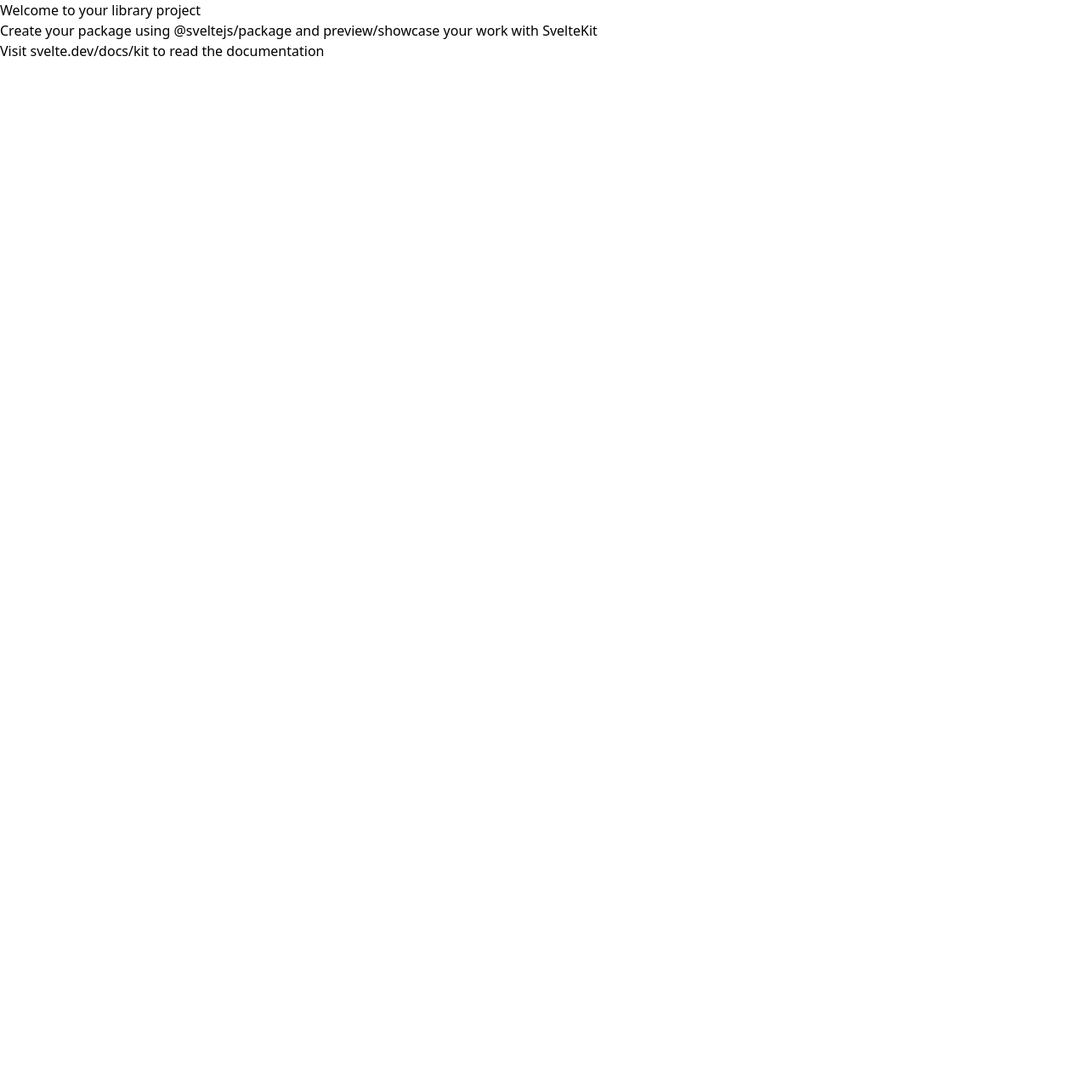
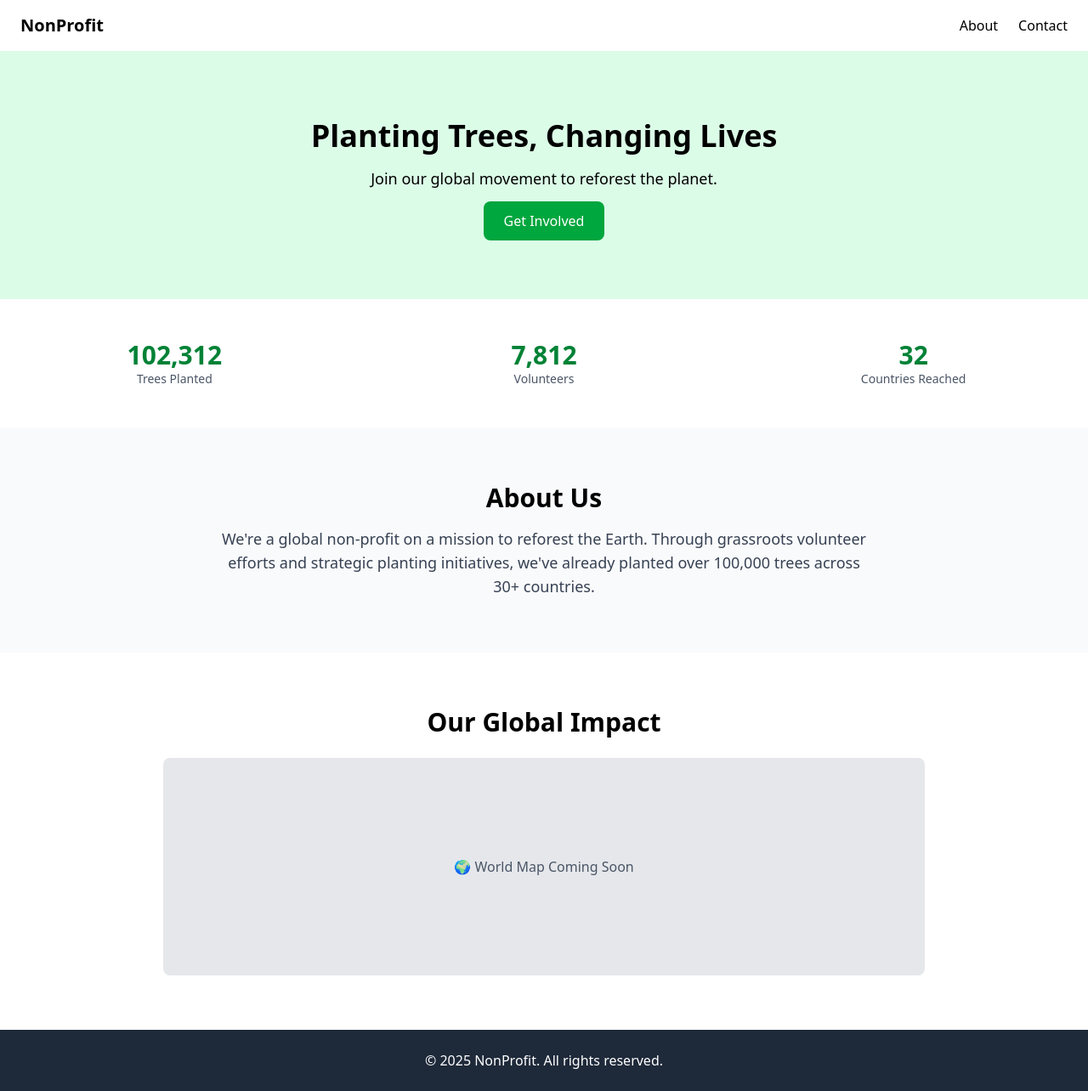
Before and after one commit to LysanderDavis/esperer-demo, a SvelteKit app: page / in a window 1280 px wide. Shown: the whole page at 85% size. Before the commit the page ends 800 px from the top, so only its background shows below. Built offline with nearby package versions, Linux system fonts and the light colour scheme.

Commit message:
backbone

```diff
--- /dev/null
+++ b/src/lib/components/homepage/AboutSection.svelte
@@ -0,0 +1,10 @@
+<section class="bg-gray-50 px-6 py-16 text-center">
+	<div class="mx-auto max-w-3xl">
+		<h2 class="mb-4 text-3xl font-bold">About Us</h2>
+		<p class="text-lg text-gray-700">
+			We're a global non-profit on a mission to reforest the Earth. Through grassroots volunteer
+			efforts and strategic planting initiatives, we've already planted over 100,000 trees across
+			30+ countries.
+		</p>
+	</div>
+</section>
--- /dev/null
+++ b/src/lib/components/homepage/HeroSection.svelte
@@ -0,0 +1,5 @@
+<section class="bg-green-100 py-20 text-center">
+	<h1 class="mb-4 text-4xl font-bold">Planting Trees, Changing Lives</h1>
+	<p class="mb-6 text-lg">Join our global movement to reforest the planet.</p>
+	<a href="/contact" class="rounded-lg bg-green-600 px-6 py-3 text-white">Get Involved</a>
+</section>
--- /dev/null
+++ b/src/lib/components/homepage/StatsCounter.svelte
@@ -0,0 +1,9 @@
+<script>
+	export let label = 'Trees Planted';
+	export let count = 100000;
+</script>
+
+<div class="text-center">
+	<p class="text-3xl font-bold text-green-700">{count.toLocaleString()}</p>
+	<p class="text-sm text-gray-600">{label}</p>
+</div>
--- /dev/null
+++ b/src/lib/components/homepage/WorldMap.svelte
@@ -0,0 +1,9 @@
+<section class="bg-white px-6 py-16">
+	<div class="mx-auto max-w-4xl text-center">
+		<h2 class="mb-6 text-3xl font-bold">Our Global Impact</h2>
+		<div class="flex h-64 w-full items-center justify-center rounded-lg bg-gray-200">
+			<!-- Replace with map library later -->
+			<p class="text-gray-600">🌍 World Map Coming Soon</p>
+		</div>
+	</div>
+</section>
--- /dev/null
+++ b/src/lib/components/layout/Footer.svelte
@@ -0,0 +1,3 @@
+<footer class="bg-gray-800 py-6 text-center text-white">
+	<p>&copy; {new Date().getFullYear()} NonProfit. All rights reserved.</p>
+</footer>
--- /dev/null
+++ b/src/lib/components/layout/Header.svelte
@@ -0,0 +1,7 @@
+<nav class="flex items-center justify-between bg-white px-6 py-4 shadow-md">
+	<a href="/" class="text-xl font-bold">NonProfit</a>
+	<ul class="flex space-x-6">
+		<li><a href="/about" class="hover:underline">About</a></li>
+		<li><a href="/contact" class="hover:underline">Contact</a></li>
+	</ul>
+</nav>
--- a/src/routes/+layout.svelte
+++ b/src/routes/+layout.svelte
@@ -2,6 +2,16 @@
 	import '../app.css';
 
 	let { children } = $props();
+
+	import Header from '$lib/components/layout/Header.svelte';
+	import Footer from '$lib/components/layout/Footer.svelte';
 </script>
 
+<Header />
 {@render children()}
+
+<!-- <div class="min-h-screen">
+	<slot />
+</div> -->
+
+<Footer />
--- a/src/routes/+page.svelte
+++ b/src/routes/+page.svelte
@@ -1,3 +1,17 @@
-<h1>Welcome to your library project</h1>
-<p>Create your package using @sveltejs/package and preview/showcase your work with SvelteKit</p>
-<p>Visit <a href="https://svelte.dev/docs/kit">svelte.dev/docs/kit</a> to read the documentation</p>
+<script>
+	import HeroSection from '$lib/components/homepage/HeroSection.svelte';
+	import StatsCounter from '$lib/components/homepage/StatsCounter.svelte';
+	import AboutSection from '$lib/components/homepage/AboutSection.svelte';
+	import WorldMap from '$lib/components/homepage/WorldMap.svelte';
+</script>
+
+<HeroSection />
+
+<section class="grid grid-cols-1 gap-6 bg-white py-12 text-center sm:grid-cols-3">
+	<StatsCounter label="Trees Planted" count={102312} />
+	<StatsCounter label="Volunteers" count={7812} />
+	<StatsCounter label="Countries Reached" count={32} />
+</section>
+
+<AboutSection />
+<WorldMap />
```
Also changed, not shown: src/lib/components/ui/Button.svelte (added), src/routes/about/+page.svelte (added), src/routes/contact/+page.svelte (added), static/favicon.png (deleted).
